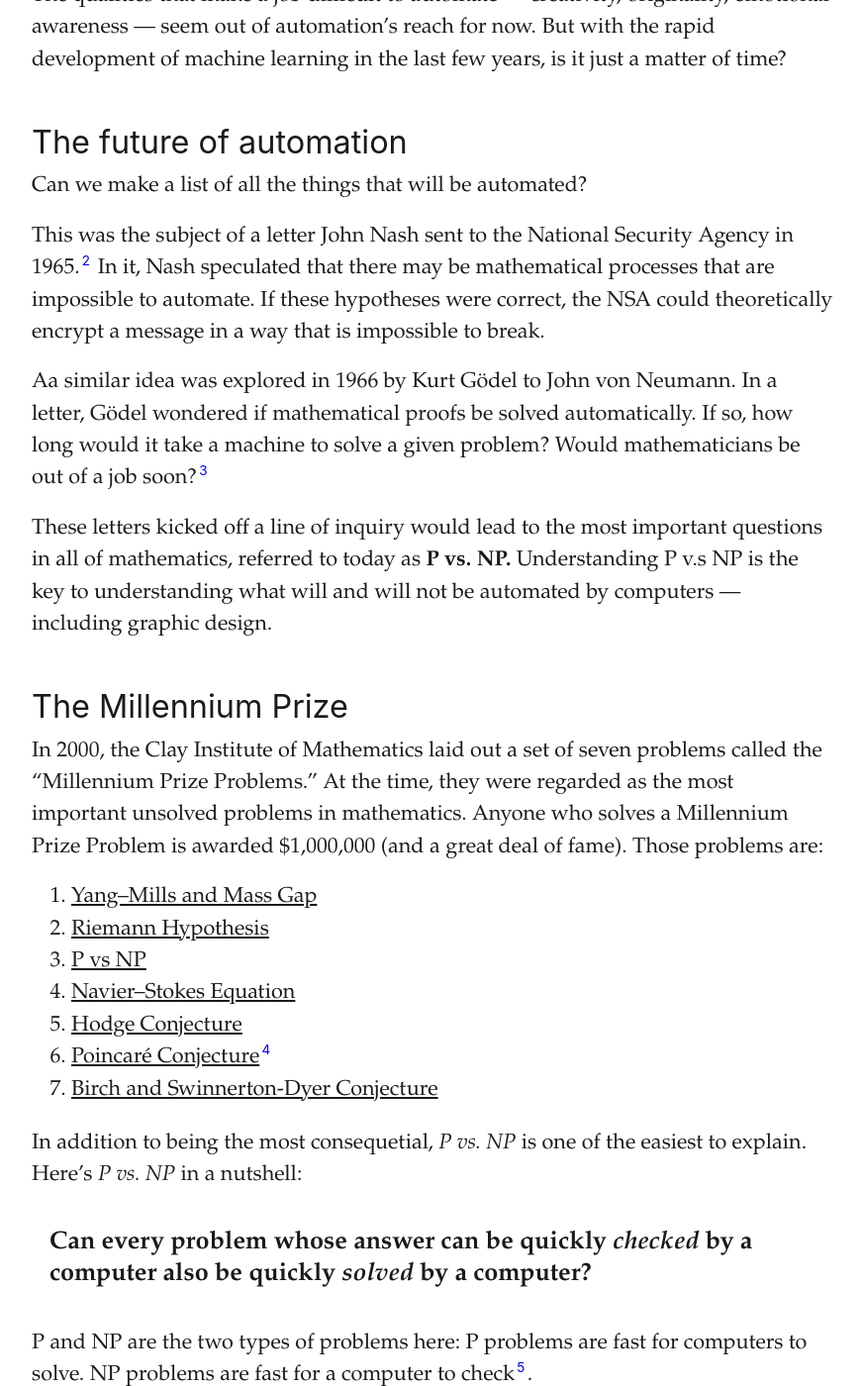
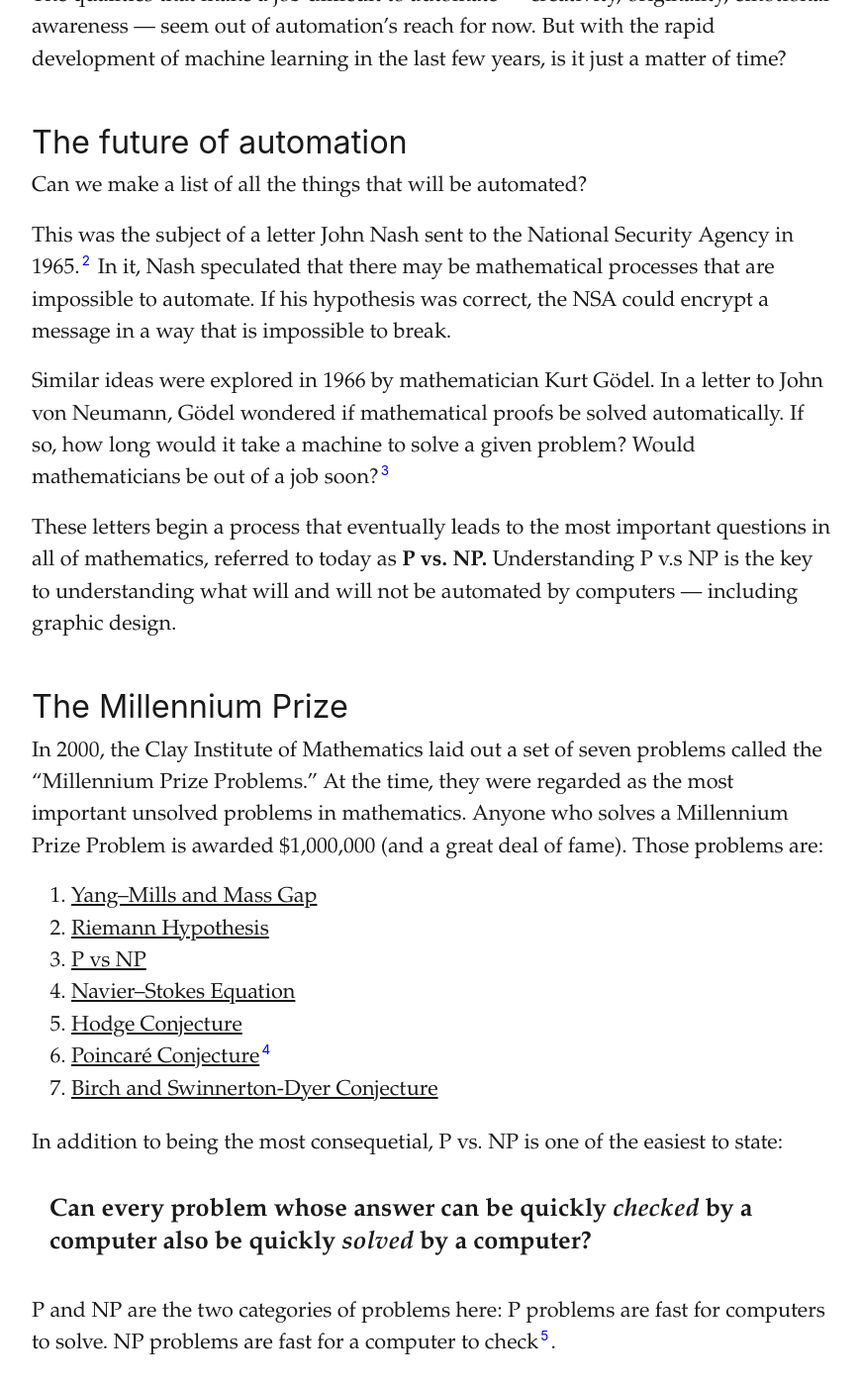
Before and after one commit to ilikescience/ilikescience.github.io, a Jekyll site: the page built from _posts/2018-01-12-p-np-design.markdown, in a window 1280 px wide and 1400 px high, scrolled down 635 px. Shown: the whole window at 99% size, without its empty margins (94-965 px from the left). Built offline with Jekyll 4.4.1, drawn with Linux system fonts in a browser that asks for light colours; some web fonts are replaced; our own code applies the rules of GitHub Pages for plain Markdown files; some of the changed text lies outside the part shown.

Commit message:
pausing p vs np

```diff
--- a/_posts/2018-01-12-p-np-design.markdown
+++ b/_posts/2018-01-12-p-np-design.markdown
@@ -20,11 +20,11 @@
 
 Can we make a list of all the things that will be automated?
 
-This was the subject of a letter John Nash sent to the National Security Agency in 1965.[^2] In it, Nash speculated that there may be mathematical processes that are impossible to automate. If these hypotheses were correct, the NSA could theoretically encrypt a message in a way that is impossible to break.
+This was the subject of a letter John Nash sent to the National Security Agency in 1965.[^2] In it, Nash speculated that there may be mathematical processes that are impossible to automate. If his hypothesis was correct, the NSA could encrypt a message in a way that is impossible to break.
 
-Aa similar idea was explored in 1966 by Kurt Gödel to John von Neumann. In a letter, Gödel wondered if mathematical proofs be solved automatically. If so, how long would it take a machine to solve a given problem? Would mathematicians be out of a job soon?[^3]
+Similar ideas were explored in 1966 by mathematician Kurt Gödel. In a letter to John von Neumann, Gödel wondered if mathematical proofs be solved automatically. If so, how long would it take a machine to solve a given problem? Would mathematicians be out of a job soon?[^3]
 
-These letters kicked off a line of inquiry would lead to the most important questions in all of mathematics, referred to today as **P vs. NP.** Understanding P v.s NP is the key to understanding what will and will not be automated by computers — including graphic design.
+These letters begin a process that eventually leads to the most important questions in all of mathematics, referred to today as **P vs. NP.** Understanding P v.s NP is the key to understanding what will and will not be automated by computers — including graphic design.
 
 ## The Millennium Prize
 
@@ -38,23 +38,25 @@
 6. [Poincaré Conjecture](https://en.wikipedia.org/wiki/Poincar%C3%A9_conjecture)[^4]
 7. [Birch and Swinnerton-Dyer Conjecture](https://en.wikipedia.org/wiki/Birch_and_Swinnerton-Dyer_conjecture)
 
-In addition to being the most consequetial, _P vs. NP_  is one of the easiest to explain. Here’s _P vs. NP_ in a nutshell:
+In addition to being the most consequetial, P vs. NP  is one of the easiest to state:
 
 > Can every problem whose answer can be quickly _checked_ by a computer also be quickly _solved_ by a computer?
 
-P and NP are the two types of problems here: P problems are fast for computers to solve. NP problems are fast for a computer to check[^5].
+P and NP are the two categories of problems here: P problems are fast for computers to solve. NP problems are fast for a computer to check[^5].
 
 ## An example of P vs. NP
 
 Alice runs a second-hand board game store. She has lots of dominoes, but they’re all mixed up from different sets. She suspects there's a way to distribute the tiles into new boxes and sell them.
 
-Randomly packing boxes won't do: some boxes will end up with lots of 2x6 dominoes, while some have too many blank tiles. If each box is going to be fair, Alice needs to **divide up the dominoes so that each box has the exact same number of spots.**
+Randomly putting tiles into boxes won't do: some boxes will end up with lots of 🂓 dominoes, while some have too many 🁣 tiles. If each box is going to be fair, Alice needs to **divide up the dominoes so that each box has the exact same number of spots.**
 
-To make the job a less tedious, Alice gets creative. She employs an automatic shuffler to sort the tiles into sets, then uses a smartphone app to instantly counts the spots[^6]. The whole process takes a matter of seconds. This means the domino-sorting problem is **NP,** which is just another way of saying that a computer can easily check the solution.
+Alice gets to work. She first uses an automatic shuffler to sort the tiles into piles, then a smartphone app to instantly counts the spots[^6]. The whole process takes a matter of seconds. This means the domino-sorting problem is **in NP,** which is just another way of saying that a computer can easily check the solution.
 
 How long it will take to get the right distribution just by guessing and checking? If she has 100 dominoes and 5 boxes, how many combinations are there?
 
 The answer: an astounding <span style="font-variant-numeric: lining-nums;">65,&#8203;738,&#8203;408,&#8203;701,&#8203;461,&#8203;898,&#8203;606,&#8203;895,&#8203;733,&#8203;752,&#8203;711,&#8203;432,&#8203;902,&#8203;699,&#8203;495,&#8203;364,&#8203;788,&#8203;241,&#8203;645,&#8203;840,&#8203;659,&#8203;777,&#8203;500</span> possible combinations[^6].
+
+Is there a clever way to get the right combination without guessing and checking? If so, the problem would also be **in P,** which is to say that a computer could quickly solve the problem.
 
 [^1]: <https://www.oxfordmartin.ox.ac.uk/downloads/academic/The_Future_of_Employment.pdf>
 
```
